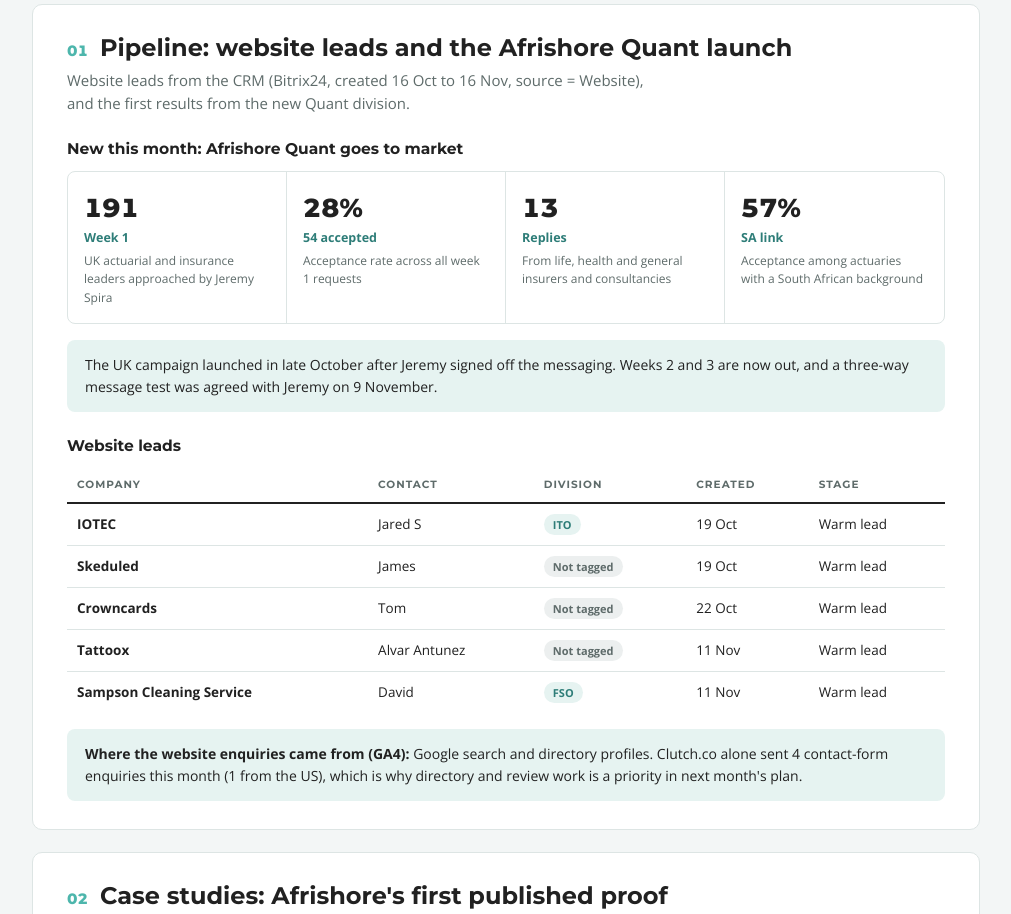
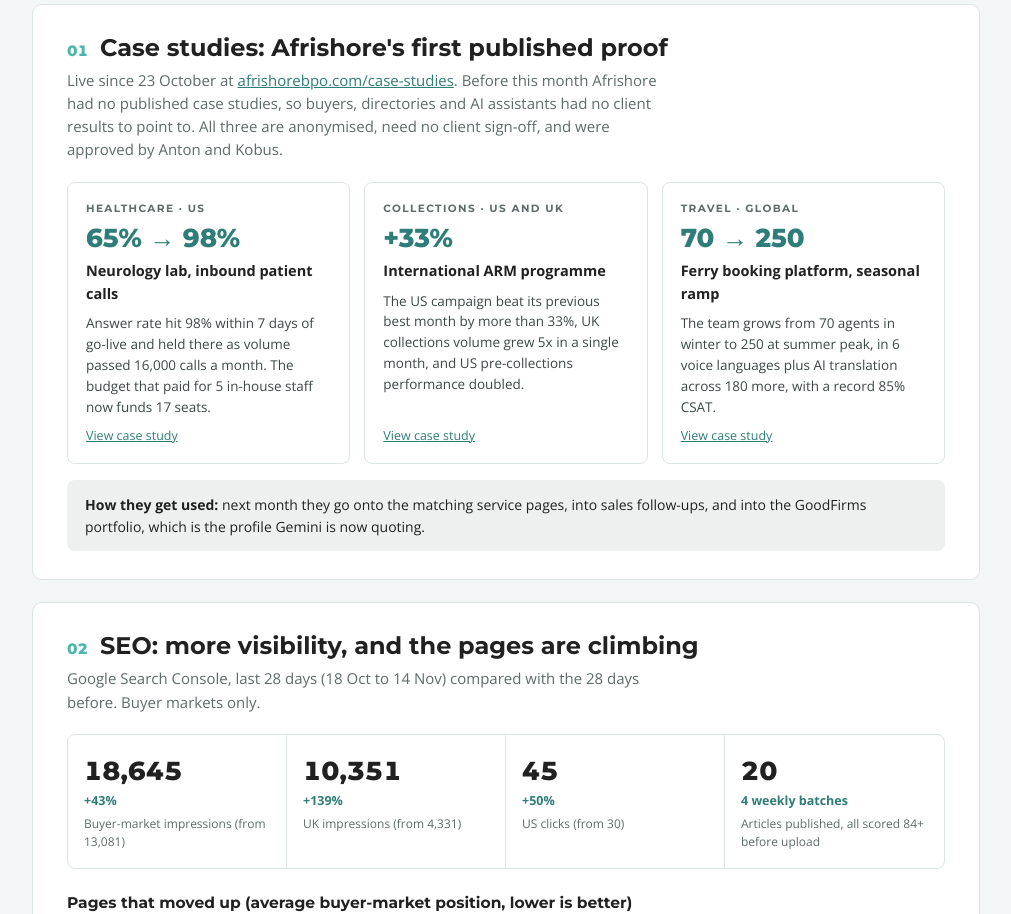
Before and after one commit to dannyschaffer/November-Report-afs, a plain HTML site: page index.html in a window 1280 px wide. Shown: the part 780-1694 px from the top of the page, without its empty margins (134-1145 px from the left). Drawn offline with nearby package versions, Linux system fonts and the light colour scheme.

Commit message:
Remove pipeline section

```diff
--- a/index.html
+++ b/index.html
@@ -175,40 +175,9 @@ footer { text-align: center; font-size: 12px; color: var(--muted); padding-botto
   </div>
 </section>
 
-<!-- 1 PIPELINE -->
-<section class="card" aria-labelledby="h1">
-  <div class="sec-head"><span class="sec-num">01</span><h2 id="h1">Pipeline: website leads and the Afrishore Quant launch</h2></div>
-  <p class="sec-sub">Website leads from the CRM (Bitrix24, created 16 Oct to 16 Nov, source = Website), and the first results from the new Quant division.</p>
-
-  <h3>New this month: Afrishore Quant goes to market</h3>
-  <div class="stats">
-    <div class="stat"><div class="n">191</div><div class="d">Week 1</div><div class="l">UK actuarial and insurance leaders approached by Jeremy Spira</div></div>
-    <div class="stat"><div class="n">28%</div><div class="d">54 accepted</div><div class="l">Acceptance rate across all week 1 requests</div></div>
-    <div class="stat"><div class="n">13</div><div class="d">Replies</div><div class="l">From life, health and general insurers and consultancies</div></div>
-    <div class="stat"><div class="n">57%</div><div class="d">SA link</div><div class="l">Acceptance among actuaries with a South African background</div></div>
-  </div>
-  <div class="note">The UK campaign launched in late October after Jeremy signed off the messaging. Weeks 2 and 3 are now out, and a three-way message test was agreed with Jeremy on 9 November.</div>
-
-  <h3>Website leads</h3>
-  <div class="tbl">
-    <table>
-      <thead><tr><th>Company</th><th>Contact</th><th>Division</th><th>Created</th><th>Stage</th></tr></thead>
-      <tbody>
-        <tr><td><strong>IOTEC</strong></td><td>Jared S</td><td><span class="chip">ITO</span></td><td class="num">19 Oct</td><td>Warm lead</td></tr>
-        <tr><td><strong>Skeduled</strong></td><td>James</td><td><span class="chip grey">Not tagged</span></td><td class="num">19 Oct</td><td>Warm lead</td></tr>
-        <tr><td><strong>Crowncards</strong></td><td>Tom</td><td><span class="chip grey">Not tagged</span></td><td class="num">22 Oct</td><td>Warm lead</td></tr>
-        <tr><td><strong>Tattoox</strong></td><td>Alvar Antunez</td><td><span class="chip grey">Not tagged</span></td><td class="num">11 Nov</td><td>Warm lead</td></tr>
-        <tr><td><strong>Sampson Cleaning Service</strong></td><td>David</td><td><span class="chip">FSO</span></td><td class="num">11 Nov</td><td>Warm lead</td></tr>
-      </tbody>
-    </table>
-  </div>
-
-  <div class="note"><strong>Where the website enquiries came from (GA4):</strong> Google search and directory profiles. Clutch.co alone sent 4 contact-form enquiries this month (1 from the US), which is why directory and review work is a priority in next month's plan.</div>
-</section>
-
 <!-- 2 CASE STUDIES -->
 <section class="card" aria-labelledby="h2">
-  <div class="sec-head"><span class="sec-num">02</span><h2 id="h2">Case studies: Afrishore's first published proof</h2></div>
+  <div class="sec-head"><span class="sec-num">01</span><h2 id="h2">Case studies: Afrishore's first published proof</h2></div>
   <p class="sec-sub">Live since 23 October at <a href="https://afrishorebpo.com/case-studies/">afrishorebpo.com/case-studies</a>. Before this month Afrishore had no published case studies, so buyers, directories and AI assistants had no client results to point to. All three are anonymised, need no client sign-off, and were approved by Anton and Kobus.</p>
   <div class="cases">
     <article class="case">
@@ -238,7 +207,7 @@ footer { text-align: center; font-size: 12px; color: var(--muted); padding-botto
 
 <!-- 3 SEO -->
 <section class="card" aria-labelledby="h3">
-  <div class="sec-head"><span class="sec-num">03</span><h2 id="h3">SEO: more visibility, and the pages are climbing</h2></div>
+  <div class="sec-head"><span class="sec-num">02</span><h2 id="h3">SEO: more visibility, and the pages are climbing</h2></div>
   <p class="sec-sub">Google Search Console, last 28 days (18 Oct to 14 Nov) compared with the 28 days before. Buyer markets only.</p>
   <div class="stats">
     <div class="stat"><div class="n">18,645</div><div class="d">+43%</div><div class="l">Buyer-market impressions (from 13,081)</div></div>
@@ -299,7 +268,7 @@ footer { text-align: center; font-size: 12px; color: var(--muted); padding-botto
         <li><strong>Customer service outsourcing companies (UK):</strong> impressions nearly tripled, 1,521 to 4,382. This is the UK buyer cluster we refreshed on 10 November.</li>
         <li><strong>Hospitality outsourcing</strong> (new, 21 Oct): 373 buyer impressions in its first weeks.</li>
         <li><strong>After-hours call center outsourcing:</strong> 4 to 253 impressions.</li>
-        <li><strong>SA vs Philippines</strong> is now a top-4 result in the UK, and AI assistants cite it (section 04).</li>
+        <li><strong>SA vs Philippines</strong> is now a top-4 result in the UK, and AI assistants cite it (section 03).</li>
       </ul>
     </div>
     <div>
@@ -311,7 +280,7 @@ footer { text-align: center; font-size: 12px; color: var(--muted); padding-botto
 
 <!-- 4 GEO -->
 <section class="card" aria-labelledby="h4">
-  <div class="sec-head"><span class="sec-num">04</span><h2 id="h4">AI visibility (GEO): what ChatGPT, Gemini and Perplexity say about us</h2></div>
+  <div class="sec-head"><span class="sec-num">03</span><h2 id="h4">AI visibility (GEO): what ChatGPT, Gemini and Perplexity say about us</h2></div>
   <p class="sec-sub">We ran real buyer questions through ChatGPT, Gemini, Perplexity, Google AI Overviews and Google AI Mode with MentionScout (about 100 answers this month) and read every answer and citation.</p>
 
   <blockquote>"<strong>Afrishore BPO:</strong> Frequently utilized by US and UK firms for customer service, financial operations, and debt collection, Afrishore provides an owner-led, dedicated team model that suits businesses wanting direct oversight and shorter decision loops."
@@ -347,7 +316,7 @@ footer { text-align: center; font-size: 12px; color: var(--muted); padding-botto
 
 <!-- 5 DIVISIONS -->
 <section class="card" aria-labelledby="h5">
-  <div class="sec-head"><span class="sec-num">05</span><h2 id="h5">Marketing work by division</h2></div>
+  <div class="sec-head"><span class="sec-num">04</span><h2 id="h5">Marketing work by division</h2></div>
   <p class="sec-sub">What each division got from marketing this month.</p>
   <div class="tbl">
     <table>
@@ -364,7 +333,7 @@ footer { text-align: center; font-size: 12px; color: var(--muted); padding-botto
 
 <!-- 6 PLAN -->
 <section class="card" aria-labelledby="h6">
-  <div class="sec-head"><span class="sec-num">06</span><h2 id="h6">Plan for 17 November to 15 December</h2></div>
+  <div class="sec-head"><span class="sec-num">05</span><h2 id="h6">Plan for 17 November to 15 December</h2></div>
   <p class="sec-sub">One goal: turn this month's visibility into page-1 rankings, AI recommendations and meetings. Google and AI assistants already read and rank our content. What they still need is outside proof (reviews, directory listings, mentions and links), and consistent facts about the company.</p>
   <div class="plan">
     <div class="step"><div class="k"></div><div>
```
